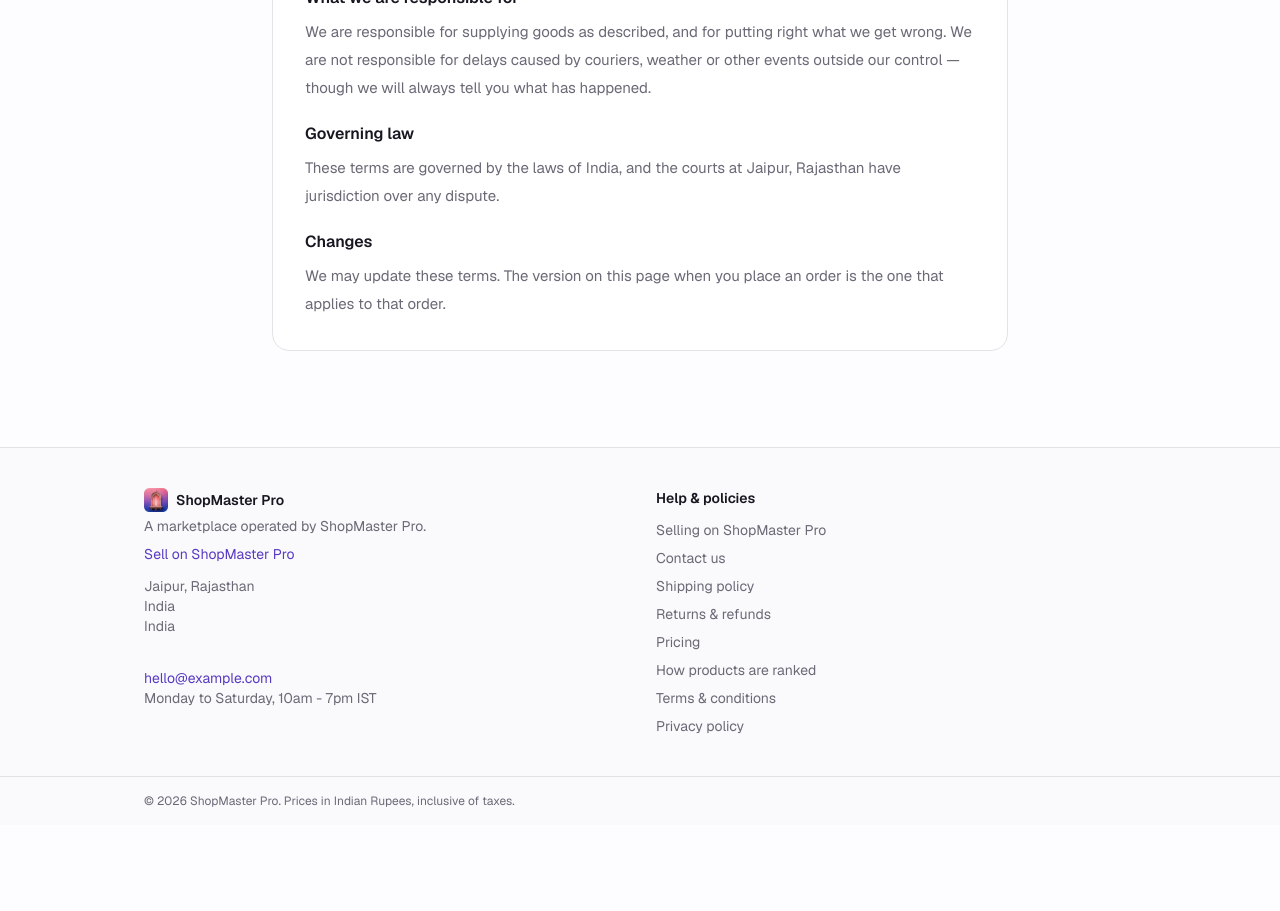
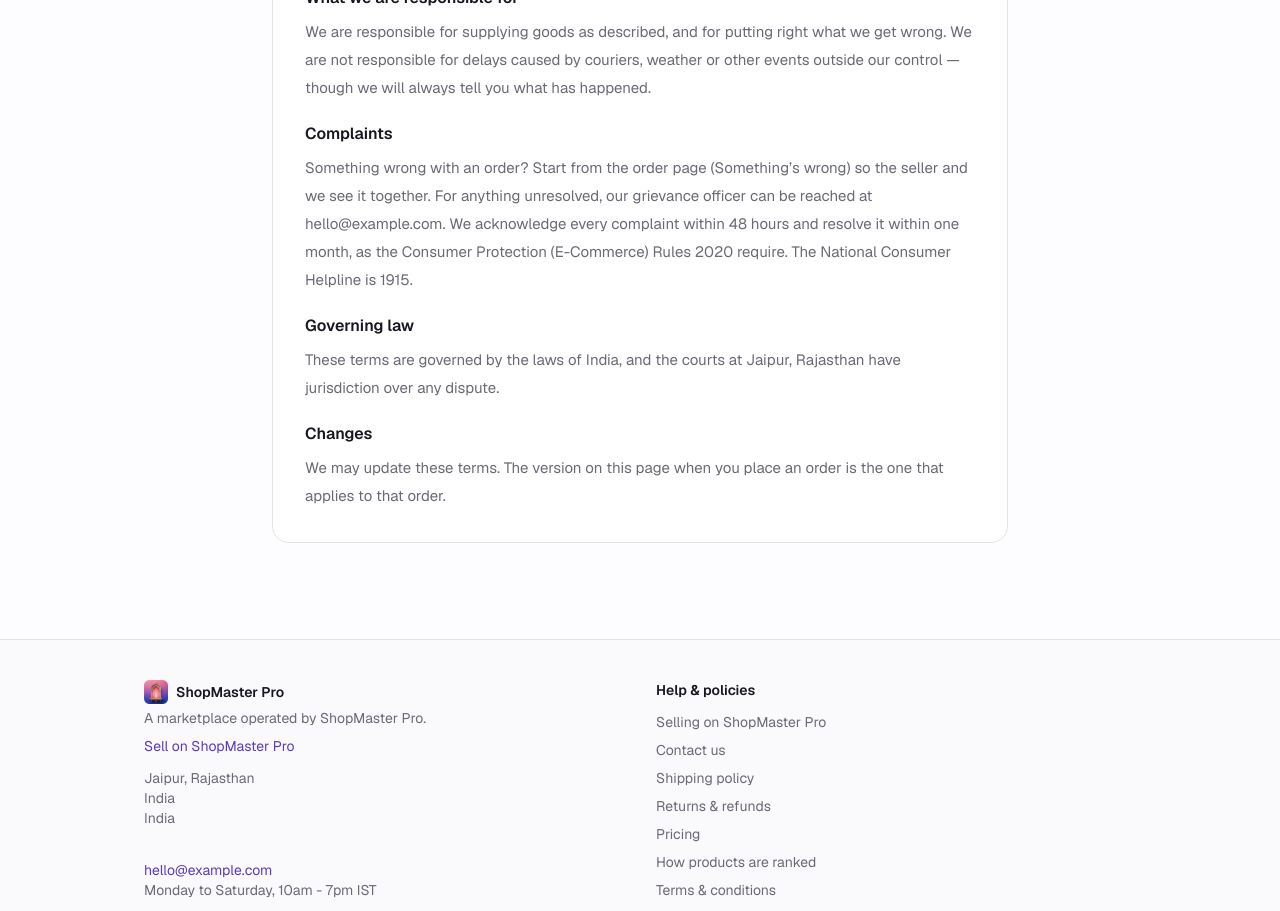
Before and after one commit to rajatmittal-359/shopmaster-pro, a Next.js app in the folder web/: page /terms in a window 1280 px wide. Shown: the part 1180-2091 px from the top of the page. Before the commit the page ends 2005 px from the top, so only its background shows below. Built offline with nearby package versions, Linux system fonts and the light colour scheme; no server answers.

Commit message:
terms: the complaints paragraph with the grievance officer; Grow says Google Shopping for outside sellers follows the marketplace listing
Co-Authored-By: Claude Opus 5 <noreply@anthropic.com>

```diff
--- a/web/src/app/(policy)/terms/page.js
+++ b/web/src/app/(policy)/terms/page.js
@@ -99,6 +99,18 @@ export default async function TermsPage() {
         </p>
       </Section>
 
+      <Section title="Complaints">
+        <p>
+          Something wrong with an order? Start from the order page (Something&rsquo;s
+          wrong) so the seller and we see it together. For anything unresolved, our
+          grievance officer{' '}
+          {BUSINESS.grievance ? <>is {BUSINESS.grievance.name}, {BUSINESS.grievance.designation} ({BUSINESS.grievance.email})</> : <>can be reached at {BUSINESS.email}</>}.
+          We acknowledge every complaint within 48 hours and resolve it within one month,
+          as the Consumer Protection (E-Commerce) Rules 2020 require. The National
+          Consumer Helpline is 1915.
+        </p>
+      </Section>
+
       <Section title="Governing law">
         <p>
           These terms are governed by the laws of India, and the courts at Jaipur,
--- a/web/src/components/seller/Grow.jsx
+++ b/web/src/components/seller/Grow.jsx
@@ -31,7 +31,7 @@ import { useT } from '@/lib/i18n';
 const AUTOMATIC = [
   ['Your product pages are built for Google', 'Fast, server-rendered pages with product structured data - price, stock, shipping, returns, your shop as the seller - on every product.'],
   ['Google is told about every page', 'The sitemap updates itself; Search Console and URL Inspection run on the platform account.'],
-  ['Your products go to Google Shopping', 'The Merchant Center feed carries every approved listing with Google’s own category for it; the admin watches approvals for you.'],
+  ['Your products go to Google Shopping', 'Once the marketplace’s Merchant Center listing is approved for outside sellers, the feed carries every approved listing with Google’s own category for it; the admin watches approvals for you.'],
   ['Your coupons appear in Shopping results', 'Live promotions are sent to Google every night - a discount tag under your product, free.'],
   ['Customers are asked to rate the shop', 'Google Customer Reviews runs after every order; the stars go under the platform’s name in results.'],
   ['Visits are measured', 'Analytics runs on the storefront; you see what Google showed and clicked for your products in the listing panel.'],
```
